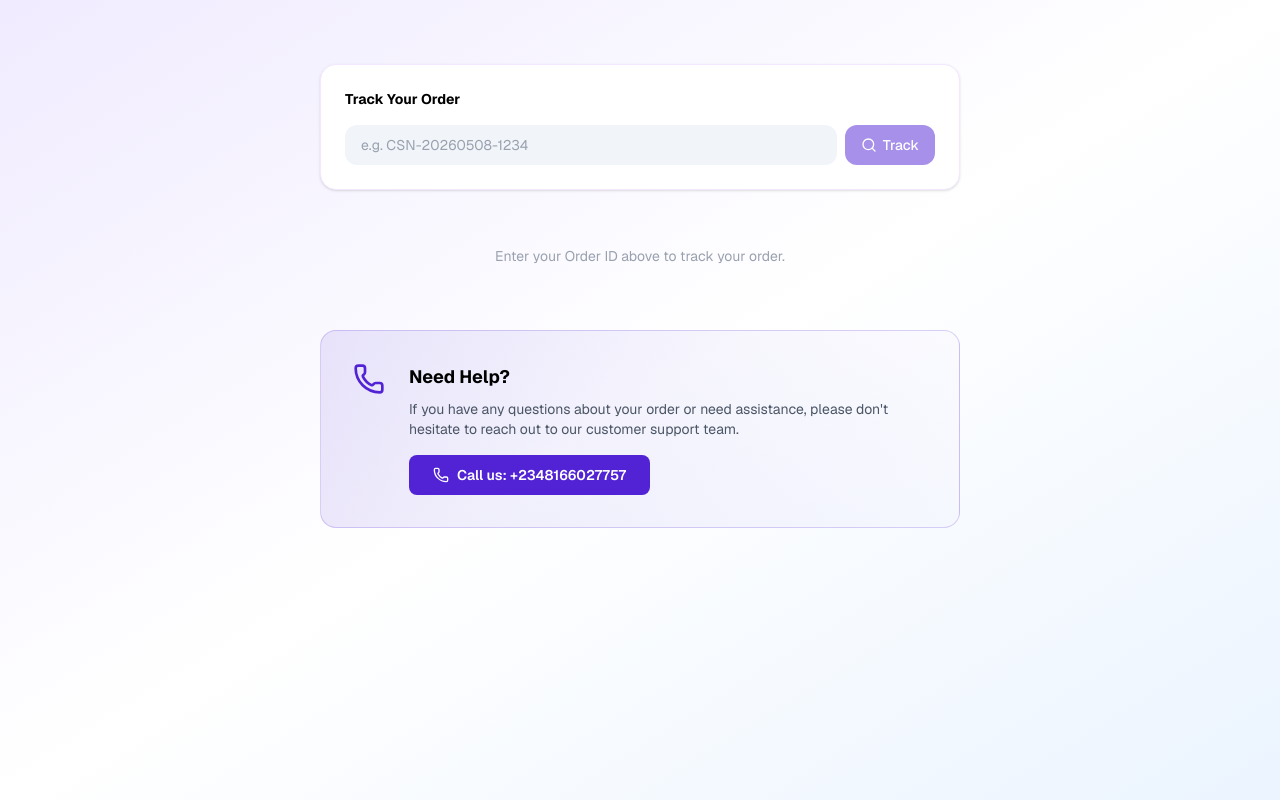
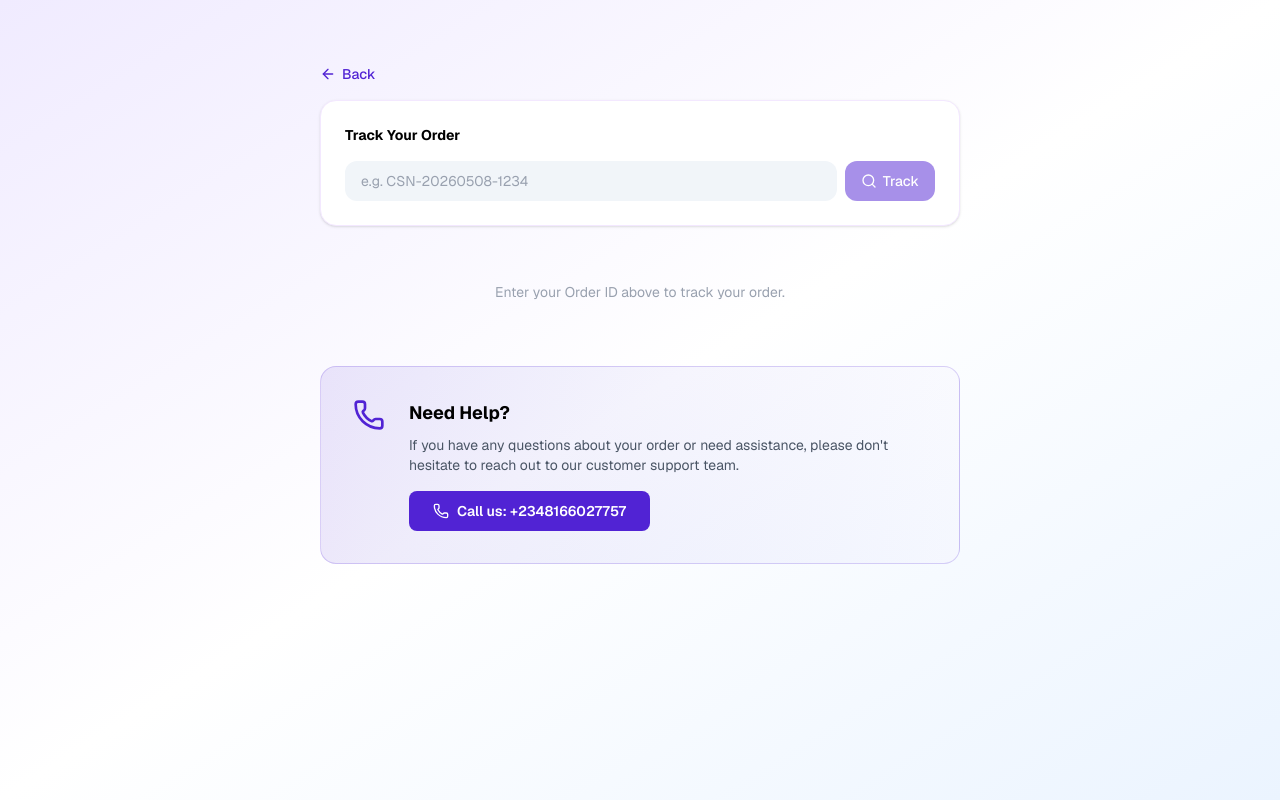
Before and after one commit to ibitoyrgideon79-rgb/computer-service.ng, a Next.js app: page /order/tracking in a window 1280 px wide. Built offline with nearby package versions, Linux system fonts and the light colour scheme; no server answers; the database is empty.

Commit message:
stacked stat card icon on top and added back button to tracking page

```diff
--- a/app/admin/dashboard/page.tsx
+++ b/app/admin/dashboard/page.tsx
@@ -109,11 +109,11 @@ function StatCard({
   label, value, icon: Icon, color,
 }: { label: string; value: number | string; icon: React.ElementType; color: string }) {
   return (
-    <div className="bg-white rounded-2xl p-3 sm:p-4 border border-gray-100 shadow-sm flex items-center gap-2.5 min-w-0">
+    <div className="bg-white rounded-2xl p-3 sm:p-4 border border-gray-100 shadow-sm flex flex-col items-start gap-2 min-w-0">
       <div className={`w-9 h-9 sm:w-10 sm:h-10 rounded-xl flex items-center justify-center shrink-0 ${color}`}>
         <Icon className="w-4 h-4 sm:w-5 sm:h-5 text-white" />
       </div>
-      <div className="min-w-0 flex-1">
+      <div className="min-w-0 w-full">
         <p className="text-lg sm:text-xl font-bold text-black leading-tight truncate" title={String(value)}>{value}</p>
         <p className="text-[11px] sm:text-xs text-gray-500 mt-0.5 truncate" title={label}>{label}</p>
       </div>
--- a/app/order/tracking/page.tsx
+++ b/app/order/tracking/page.tsx
@@ -4,7 +4,7 @@ import React, { useState, useEffect, useCallback, useRef, Suspense } from "react
 import { useSearchParams, useRouter } from "next/navigation";
 import {
   CheckCircle, Clock, Package, Truck, PartyPopper, Copy,
-  ArrowRight, Phone, Mail, Search, Loader2, CreditCard,
+  ArrowRight, ArrowLeft, Phone, Mail, Search, Loader2, CreditCard,
   RefreshCw, RotateCcw, X,
 } from "lucide-react";
 import { useOrderStore } from "@/store/useOrderStore";
@@ -416,6 +416,15 @@ function TrackingContent() {
     <div className="min-h-screen bg-linear-to-br from-[#f0ebff] via-white to-[#ebf4ff] font-sans text-black">
       <div className="container mx-auto px-4 max-w-2xl py-10 sm:py-16">
 
+        <button
+          type="button"
+          onClick={() => router.back()}
+          className="inline-flex items-center gap-1.5 text-sm font-medium text-[#5123d4] hover:text-[#401AA0] mb-4"
+        >
+          <ArrowLeft className="w-4 h-4" />
+          Back
+        </button>
+
         {/* Payment verification spinner */}
         {verifying && (
           <div className="bg-white rounded-2xl border border-purple-100 shadow-sm p-6 mb-6 flex items-center justify-center gap-3 text-[#5123d4]">
```
